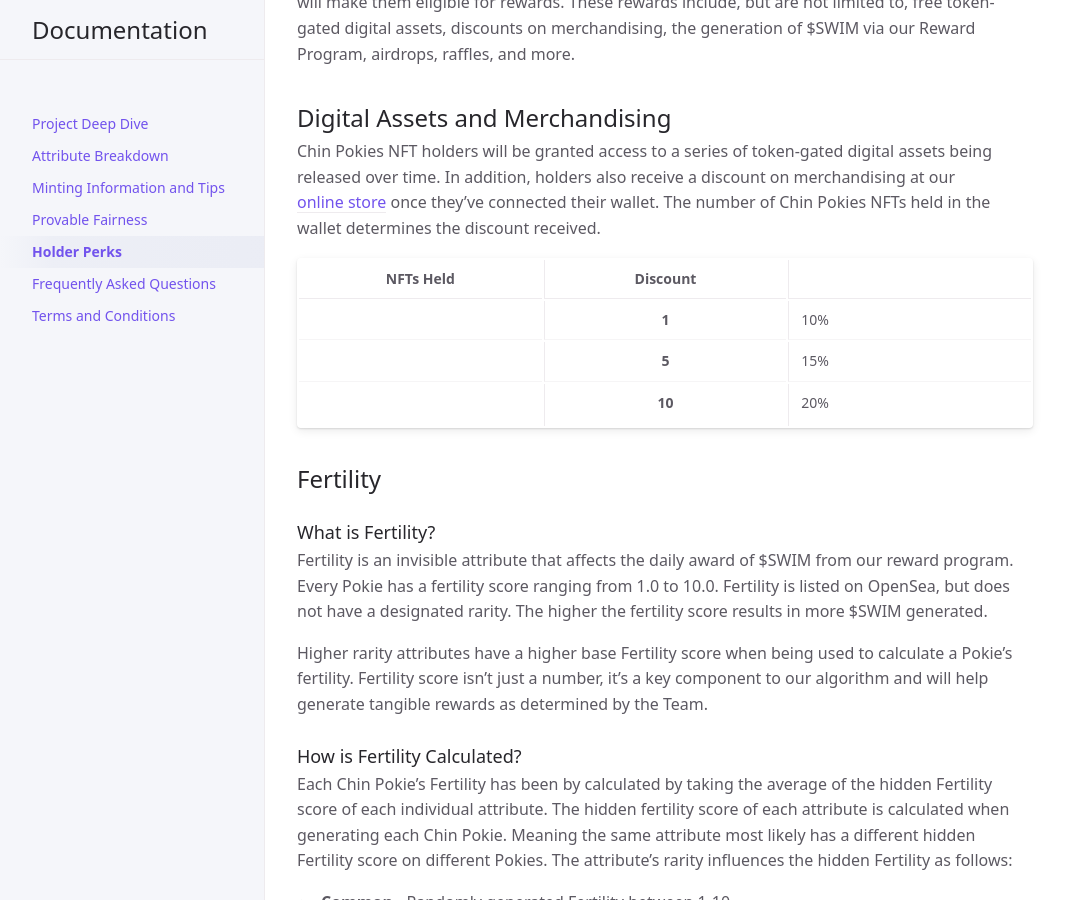
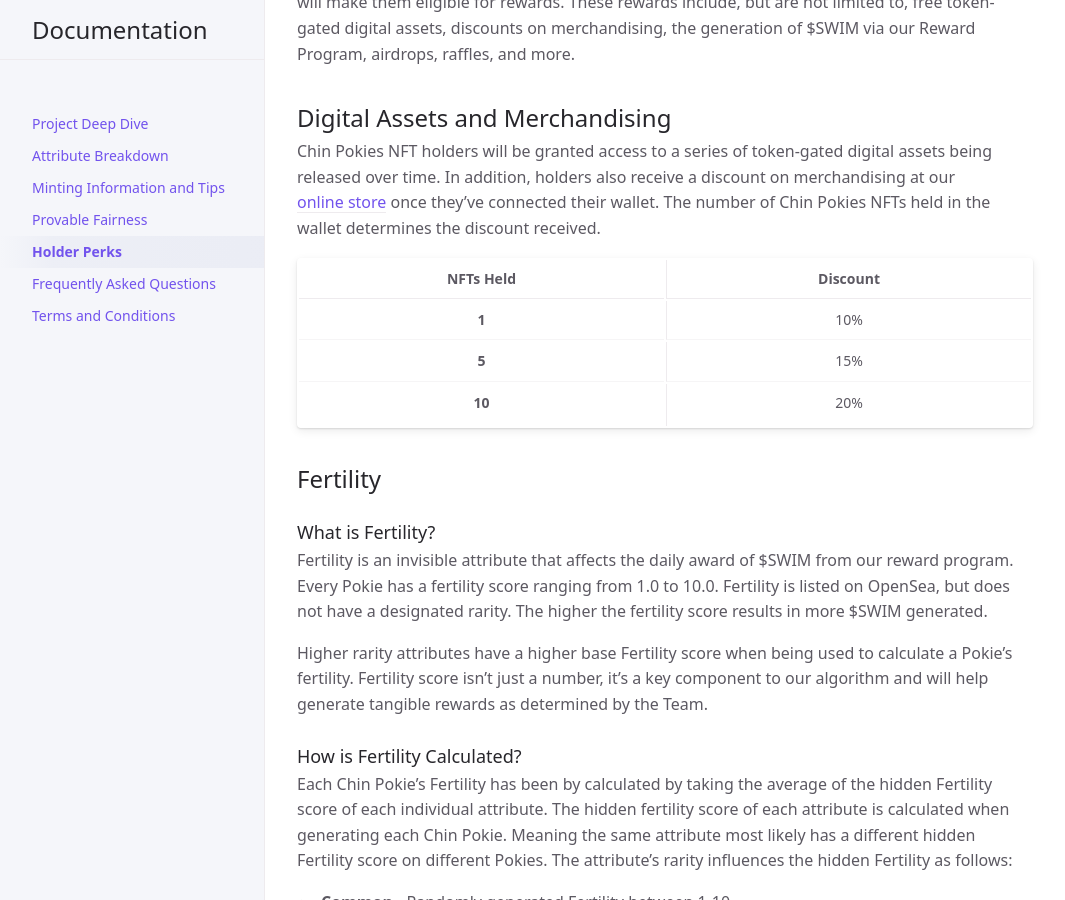
Before and after one commit to 0xbiju/0xbiju.github.io, a Jekyll site: the page built from docs/holder-perks.md, in a window 1280 px wide and 900 px high, scrolled down 533 px. Shown: the whole window, without its empty margins (107-1172 px from the left). Built offline with Jekyll 4.4.1, drawn with Linux system fonts in a browser that asks for light colours.

Commit message:
fixed table

```diff
--- a/docs/holder-perks.md
+++ b/docs/holder-perks.md
@@ -22,9 +22,9 @@ In addition, holders also receive a discount on merchandising at our [online sto
 
 NFTs Held        | Discount  |
 |:-------------:|:------------------:|
-| **1** | 10% |
-| **5** | 15% |
-| **10** | 20% |
+**1** | 10% |
+**5** | 15% |
+**10** | 20% |
 
 ## Fertility
 
```
